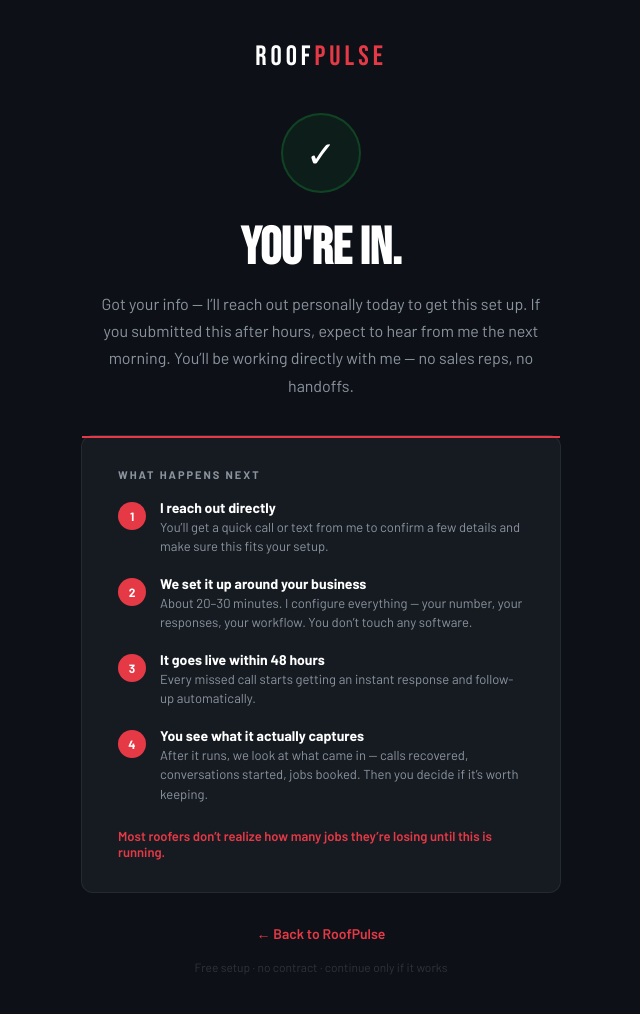
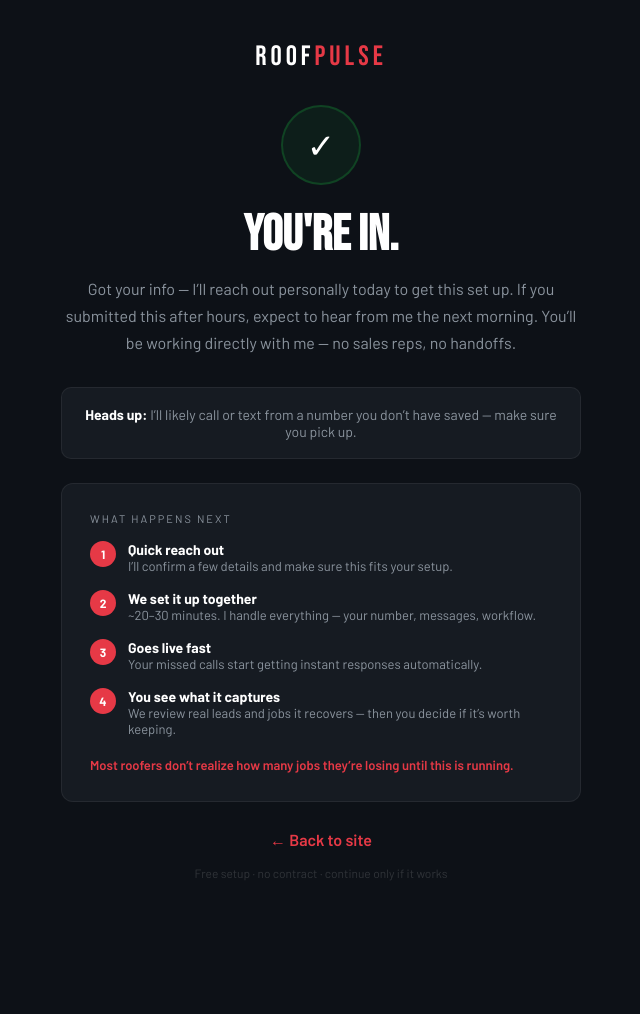
Before and after one commit to Roof-Pulse/RoofPulse-Site, a Flask app: page /thank-you in a window 1280 px wide. Shown: the whole page, without its empty margins (319-959 px from the left). After the commit the page ends 880 px from the top, so only its background shows below. Run offline with Flask 3, Linux system fonts and the light colour scheme.

Commit message:
Update thankyou.html

```diff
--- a/templates/thankyou.html
+++ b/templates/thankyou.html
@@ -5,148 +5,135 @@
 <meta name="viewport" content="width=device-width, initial-scale=1.0">
 <title>RoofPulse — You're In</title>
 
-  <link rel="icon" type="image/x-icon" href="/static/favicon.ico">
 <link href="https://fonts.googleapis.com/css2?family=Bebas+Neue&family=Barlow:wght@400;600;700&display=swap" rel="stylesheet">
 
 <style>
-    * { margin: 0; padding: 0; box-sizing: border-box; }
+* { margin:0; padding:0; box-sizing:border-box; }
 
 body {
-      font-family: 'Barlow', sans-serif;
-      background: #0D1117;
-      color: #fff;
-      min-height: 100vh;
-      display: flex;
-      flex-direction: column;
-      align-items: center;
-      justify-content: center;
-      padding: 40px 24px;
-      text-align: center;
+  font-family:'Barlow', sans-serif;
+  background:#0D1117;
+  color:#fff;
+  display:flex;
+  align-items:center;
+  justify-content:center;
+  min-height:100vh;
+  padding:40px 20px;
+  text-align:center;
 }
 
+.container { max-width:520px; width:100%; }
+
 .logo {
-      font-family: 'Bebas Neue', sans-serif;
-      font-size: 28px;
-      letter-spacing: 4px;
-      margin-bottom: 40px;
+  font-family:'Bebas Neue', sans-serif;
+  font-size:28px;
+  letter-spacing:4px;
+  margin-bottom:32px;
 }
-
-    .logo span { color: #E63946; }
+.logo span { color:#E63946; }
 
 .check {
-      width: 80px;
-      height: 80px;
-      border-radius: 50%;
-      background: #16803420;
-      border: 2px solid #16803460;
-      display: flex;
-      align-items: center;
-      justify-content: center;
-      font-size: 36px;
-      margin-bottom: 24px;
+  width:80px;
+  height:80px;
+  border-radius:50%;
+  background:#16803420;
+  border:2px solid #16803460;
+  display:flex;
+  align-items:center;
+  justify-content:center;
+  font-size:34px;
+  margin:0 auto 20px;
 }
 
 h1 {
-      font-family: 'Bebas Neue', sans-serif;
-      font-size: 52px;
-      margin-bottom: 10px;
+  font-family:'Bebas Neue', sans-serif;
+  font-size:50px;
+  margin-bottom:10px;
 }
 
 .sub {
-      font-size: 16px;
-      color: #8B949E;
-      max-width: 460px;
-      line-height: 1.7;
-      margin-bottom: 36px;
+  font-size:16px;
+  color:#8B949E;
+  line-height:1.7;
+  margin-bottom:30px;
 }
 
 .card {
-      background: #161B22;
-      border: 1px solid #ffffff10;
-      border-radius: 12px;
-      padding: 32px 36px;
-      max-width: 480px;
-      text-align: left;
-      margin-bottom: 32px;
-      position: relative;
-    }
-
-    .card::before {
-      content: '';
-      position: absolute;
-      top: 0; left: 0; right: 0;
-      height: 2px;
-      background: #E63946;
+  background:#161B22;
+  border:1px solid #ffffff10;
+  border-radius:12px;
+  padding:28px;
+  text-align:left;
+  margin-bottom:28px;
 }
 
 .card-label {
-      font-size: 11px;
-      font-weight: 700;
-      letter-spacing: 2px;
-      text-transform: uppercase;
-      color: #8B949E;
-      margin-bottom: 18px;
+  font-size:11px;
+  letter-spacing:2px;
+  text-transform:uppercase;
+  color:#8B949E;
+  margin-bottom:16px;
 }
 
 .step {
-      display: flex;
-      gap: 14px;
-      margin-bottom: 18px;
+  display:flex;
+  gap:12px;
+  margin-bottom:16px;
+}
+.step:last-child { margin-bottom:0; }
+
+.num {
+  background:#E63946;
+  width:26px;
+  height:26px;
+  border-radius:50%;
+  display:flex;
+  align-items:center;
+  justify-content:center;
+  font-size:12px;
+  font-weight:700;
+  flex-shrink:0;
 }
 
-    .step:last-child { margin-bottom: 0; }
+.step-title { font-size:14px; font-weight:700; }
+.step-desc { font-size:13px; color:#8B949E; }
 
-    .step-num {
-      background: #E63946;
-      width: 28px;
-      height: 28px;
-      border-radius: 50%;
-      display: flex;
-      align-items: center;
-      justify-content: center;
-      font-size: 12px;
-      font-weight: 700;
-      flex-shrink: 0;
-      margin-top: 3px;
+.warning {
+  margin-top:20px;
+  font-size:13px;
+  color:#E63946;
+  font-weight:600;
 }
 
-    .step-title {
-      font-size: 14px;
-      font-weight: 700;
-      margin-bottom: 2px;
+.answer-box {
+  background:#161B22;
+  border:1px solid #ffffff10;
+  border-radius:10px;
+  padding:18px;
+  font-size:14px;
+  margin-bottom:24px;
+  color:#8B949E;
 }
 
-    .step-desc {
-      font-size: 13px;
-      color: #8B949E;
-      line-height: 1.5;
+.answer-box strong { color:#fff; }
+
+.back {
+  color:#E63946;
+  text-decoration:none;
+  font-weight:600;
 }
 
-    .highlight {
-      margin-top: 24px;
-      font-size: 13px;
-      color: #E63946;
-      font-weight: 600;
-    }
-
-    .back {
-      color: #E63946;
-      text-decoration: none;
-      font-size: 14px;
-      font-weight: 600;
-    }
-
-    .back:hover { text-decoration: underline; }
-
 .fine {
-      font-size: 12px;
-      color: #ffffff25;
-      margin-top: 18px;
+  font-size:12px;
+  color:#ffffff25;
+  margin-top:16px;
 }
 </style>
 </head>
 
 <body>
+
+<div class="container">
 
 <div class="logo">ROOF<span>PULSE</span></div>
 
@@ -162,61 +149,59 @@
   You’ll be working directly with me — no sales reps, no handoffs.
 </p>
 
+<div class="answer-box">
+  <strong>Heads up:</strong> I’ll likely call or text from a number you don’t have saved — make sure you pick up.
+</div>
+
 <div class="card">
+
 <div class="card-label">What Happens Next</div>
 
 <div class="step">
-      <div class="step-num">1</div>
+<div class="num">1</div>
 <div>
-        <div class="step-title">I reach out directly</div>
-        <div class="step-desc">
-          You’ll get a quick call or text from me to confirm a few details and make sure this fits your setup.
-        </div>
+<div class="step-title">Quick reach out</div>
+<div class="step-desc">I’ll confirm a few details and make sure this fits your setup.</div>
 </div>
 </div>
 
 <div class="step">
-      <div class="step-num">2</div>
+<div class="num">2</div>
 <div>
-        <div class="step-title">We set it up around your business</div>
-        <div class="step-desc">
-          About 20–30 minutes. I configure everything — your number, your responses, your workflow.
-          You don’t touch any software.
-        </div>
+<div class="step-title">We set it up together</div>
+<div class="step-desc">~20–30 minutes. I handle everything — your number, messages, workflow.</div>
 </div>
 </div>
 
 <div class="step">
-      <div class="step-num">3</div>
+<div class="num">3</div>
 <div>
-        <div class="step-title">It goes live within 48 hours</div>
-        <div class="step-desc">
-          Every missed call starts getting an instant response and follow-up automatically.
-        </div>
+<div class="step-title">Goes live fast</div>
+<div class="step-desc">Your missed calls start getting instant responses automatically.</div>
 </div>
 </div>
 
 <div class="step">
-      <div class="step-num">4</div>
+<div class="num">4</div>
 <div>
-        <div class="step-title">You see what it actually captures</div>
-        <div class="step-desc">
-          After it runs, we look at what came in — calls recovered, conversations started, jobs booked.
-          Then you decide if it’s worth keeping.
-        </div>
+<div class="step-title">You see what it captures</div>
+<div class="step-desc">We review real leads and jobs it recovers — then you decide if it’s worth keeping.</div>
 </div>
 </div>
 
-    <div class="highlight">
+<div class="warning">
   Most roofers don’t realize how many jobs they’re losing until this is running.
 </div>
+
 </div>
 
-  <a href="/" class="back">← Back to RoofPulse</a>
+<a href="/" class="back">← Back to site</a>
 
-  <p class="fine">
+<div class="fine">
   Free setup · no contract · continue only if it works
-  </p>
+</div>
+
+</div>
 
 </body>
 </html>
```
Lines whose indentation alone changed are shown as unchanged.
